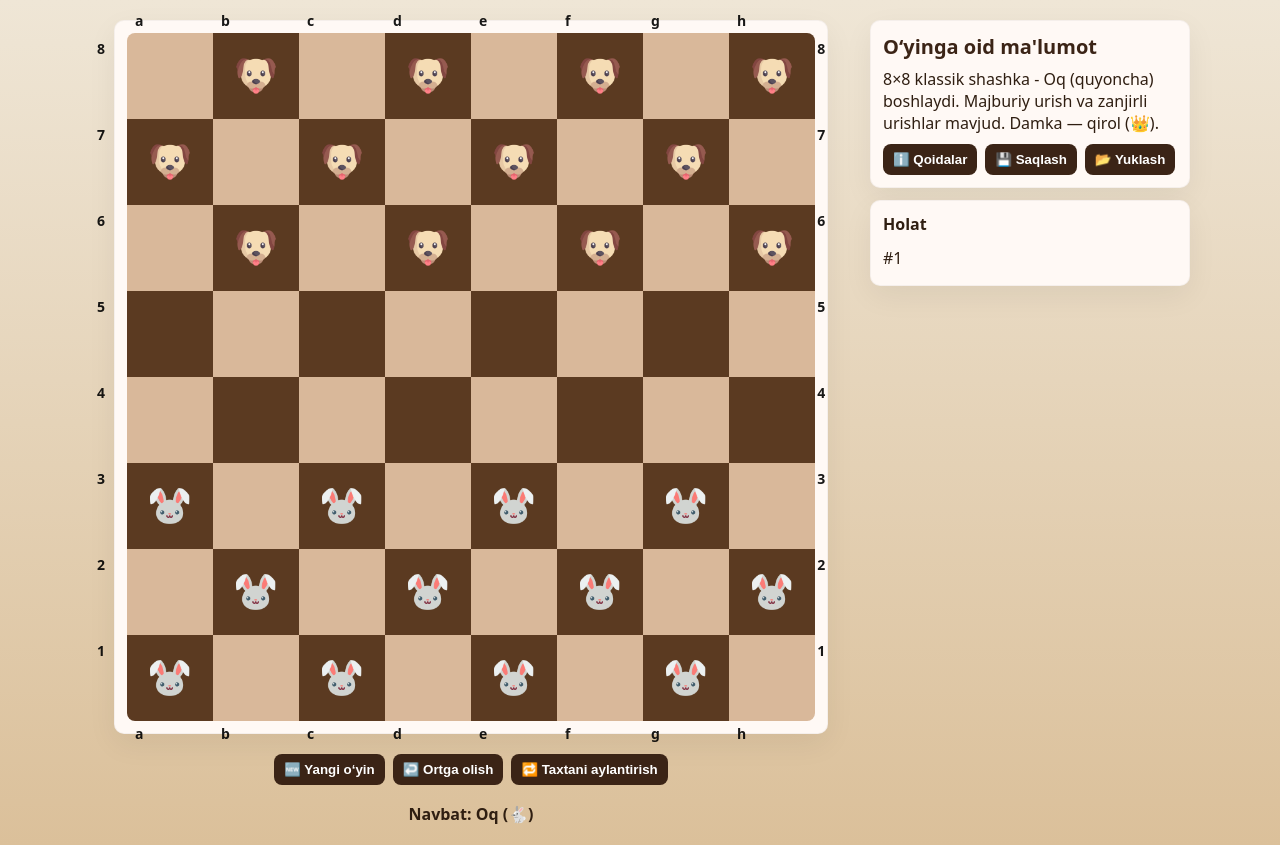
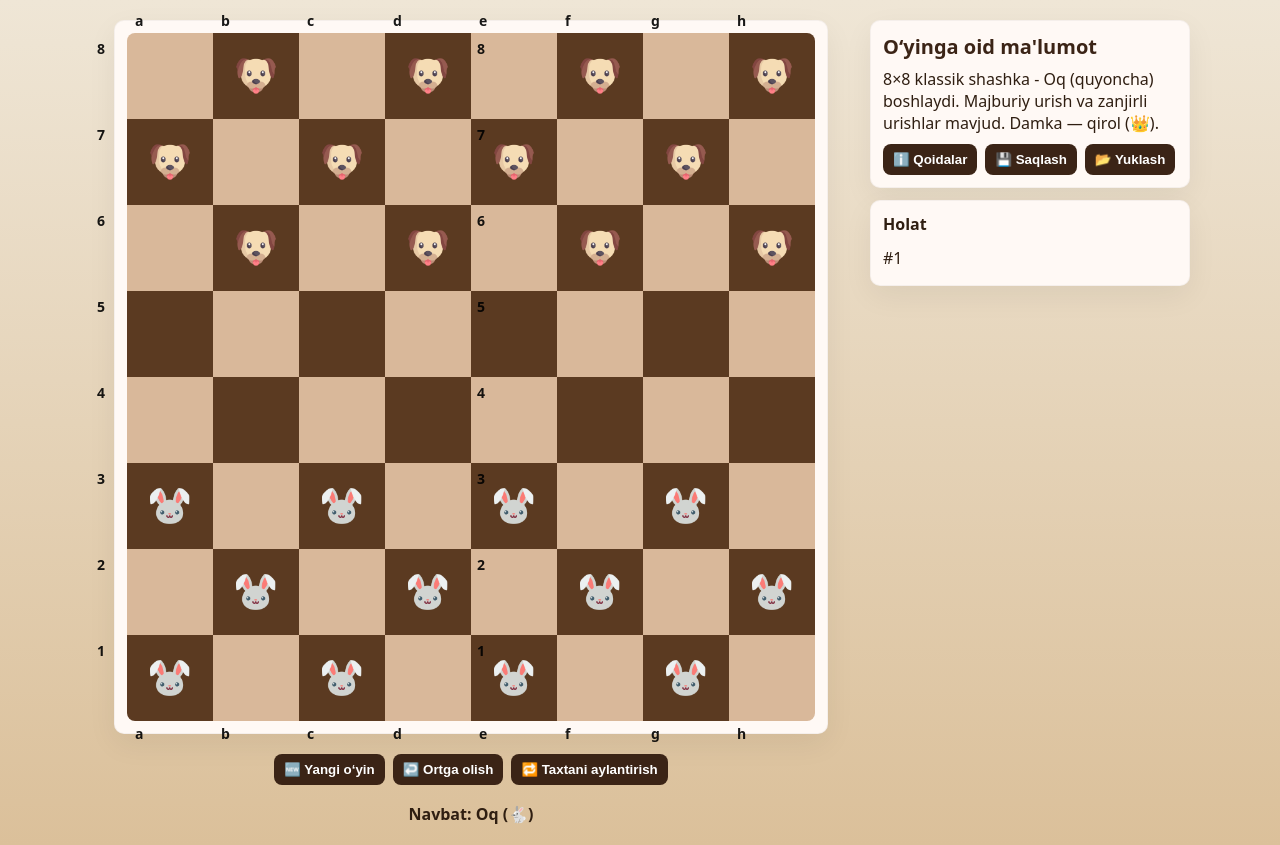
Before and after one commit to JumaboyevAhmadjon/shashka-oyini, a plain HTML site: page index.html in a window 1280 px wide. Drawn offline with Linux system fonts and the light colour scheme.

Commit message:
koordinata togirlandi

```diff
--- a/index.html
+++ b/index.html
@@ -86,7 +86,7 @@
 }
 
 .coord.num.right {
-  right: -250px; /* o‘ng tomonni to‘g‘riladik */
+  left: 350px; /* o‘ng tomonni to‘g‘riladik */
 }
 
 /* Harflar (tepa va past) */
```
